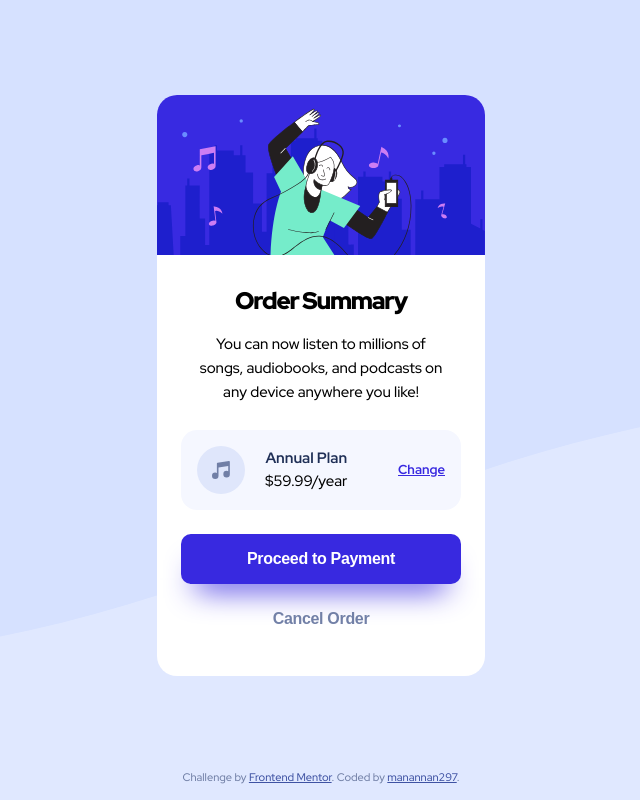
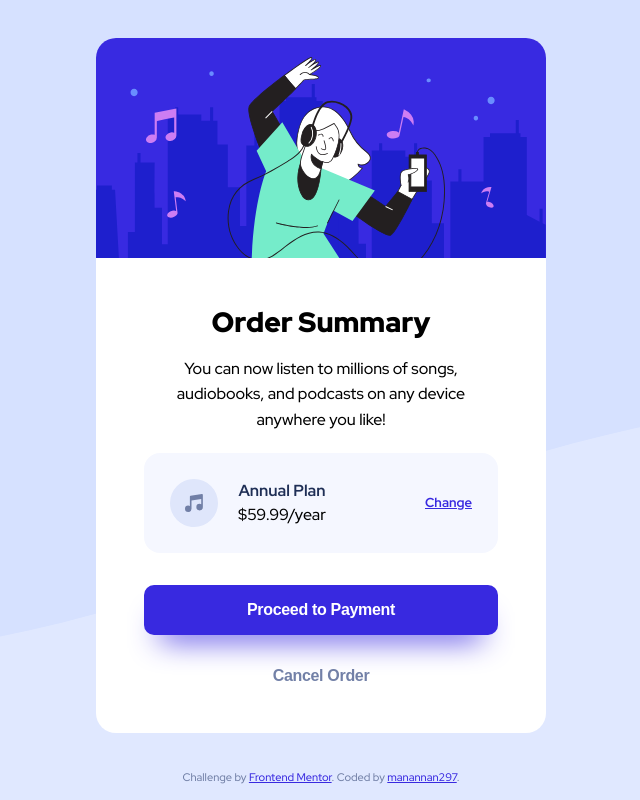
Before and after one commit to Manannan297/fm-order-summary-component, a plain HTML site: page index.html in a window 1280 px wide. Shown: the whole page, without its empty margins (319-959 px from the left). Drawn offline with Linux system fonts and the light colour scheme.

Commit message:
Order summary component - desktop

```diff
--- a/scss/style.scss
+++ b/scss/style.scss
@@ -7,6 +7,7 @@ $color-very-pale-blue: hsl(225, 100%, 98%);
 $color-desaturated-blue: hsl(224, 23%, 55%);
 $color-dark-blue: hsl(223, 47%, 23%);
 $font-base: "Red Hat Display", sans-serif;
+$width-tablet: 540px;
 
 *,
 *::before,
@@ -22,7 +23,7 @@ body {
   display: flex;
   flex-direction: column;
   font-family: $font-base;
-  font-size: 0.9375rem;
+  font-size: 1rem;
   font-weight: 400;
   line-height: 1.2;
   background: url("../images/pattern-background-mobile.svg") center top / 100%
@@ -45,7 +46,13 @@ body {
   color: $color-desaturated-blue;
 
   a {
-    color: hsl(228, 45%, 44%);
+    color: $color-bright-blue;
+    transition: color 0.3s;
+
+    &:hover,
+    &:focus {
+      color: $color-bright-blue-hover;
+    }
   }
 }
 
@@ -56,33 +63,54 @@ body {
 
 .card {
   width: 96%;
-  max-width: 328px;
+  max-width: 20.5rem;
   background: white;
-  border-radius: 20px;
+  border-radius: 1.25rem;
   overflow: hidden;
 
+  @media (min-width: $width-tablet) {
+    max-width: 28.125rem;
+  }
+
   &__body {
-    padding: 32px 24px 32px;
+    padding: 2rem 1.5rem 2rem;
     text-align: center;
+
+    @media (min-width: $width-tablet) {
+      padding: 3rem 3rem 2rem;
+    }
   }
 
   &__title {
-    font-size: 24px;
+    font-size: 1.5rem;
     font-weight: 900;
     letter-spacing: -0.05em;
     margin-top: 0;
-    margin-bottom: 16px;
+    margin-bottom: 1rem;
+
+    @media (min-width: $width-tablet) {
+      font-size: 1.75rem;
+      letter-spacing: normal;
+    }
   }
 
   &__text {
-    padding: 0 16px;
+    padding: 0 1rem;
     line-height: 1.6;
-    margin-bottom: 26px;
+    margin-bottom: 1.625rem;
+
+    @media (min-width: $width-tablet) {
+      margin-bottom: 1.25rem;
+    }
   }
 
   &__buttons {
     .btn + .btn {
-      margin-top: 10px;
+      margin-top: 0.625rem;
+
+      @media (min-width: $width-tablet) {
+        margin-top: 1rem;
+      }
     }
   }
 }
@@ -90,11 +118,18 @@ body {
 .order-info {
   display: flex;
   align-items: center;
-  gap: 20px;
-  padding: 16px;
+  gap: 1.25rem;
+  padding: 1rem;
   background-color: $color-very-pale-blue;
-  border-radius: 16px;
-  margin-bottom: 24px;
+  border-radius: 1rem;
+  margin-bottom: 1.5rem;
+  font-size: 0.875rem;
+
+  @media (min-width: $width-tablet) {
+    padding: 1.625rem;
+    margin-bottom: 2rem;
+    font-size: 1rem;
+  }
 
   &__plan {
     line-height: 1.5;
@@ -107,7 +142,7 @@ body {
 
   &__change {
     margin-left: auto;
-    font-size: 13px;
+    font-size: 0.8125rem;
     font-weight: 700;
     color: $color-bright-blue;
     transition: all 0.3s ease;
@@ -125,10 +160,10 @@ body {
   display: block;
   width: 100%;
   padding: 1rem;
-  font-size: 16px;
+  font-size: 1rem;
   font-weight: 700;
   border: none;
-  border-radius: 10px;
+  border-radius: 0.625rem;
   letter-spacing: -0.02em;
   cursor: pointer;
   transition: all 0.3s ease;
@@ -136,7 +171,7 @@ body {
   &--primary {
     background-color: $color-bright-blue;
     color: white;
-    box-shadow: 0 20px 30px -15px $color-bright-blue;
+    box-shadow: 0 1.25rem 1.875rem -1rem $color-bright-blue;
 
     &:hover,
     &:focus {
```
Also changed, not shown: css/style.css, 1 other file.
